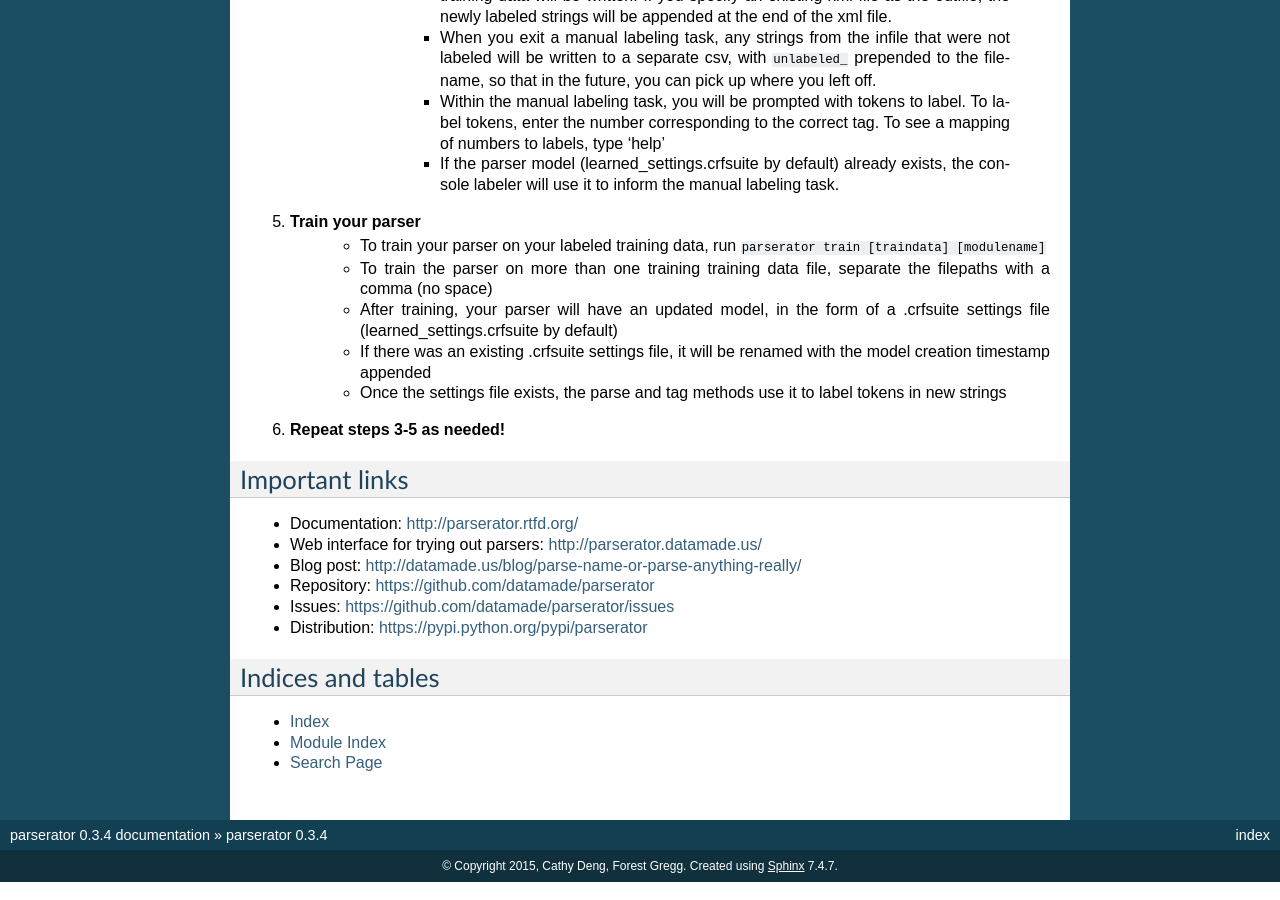
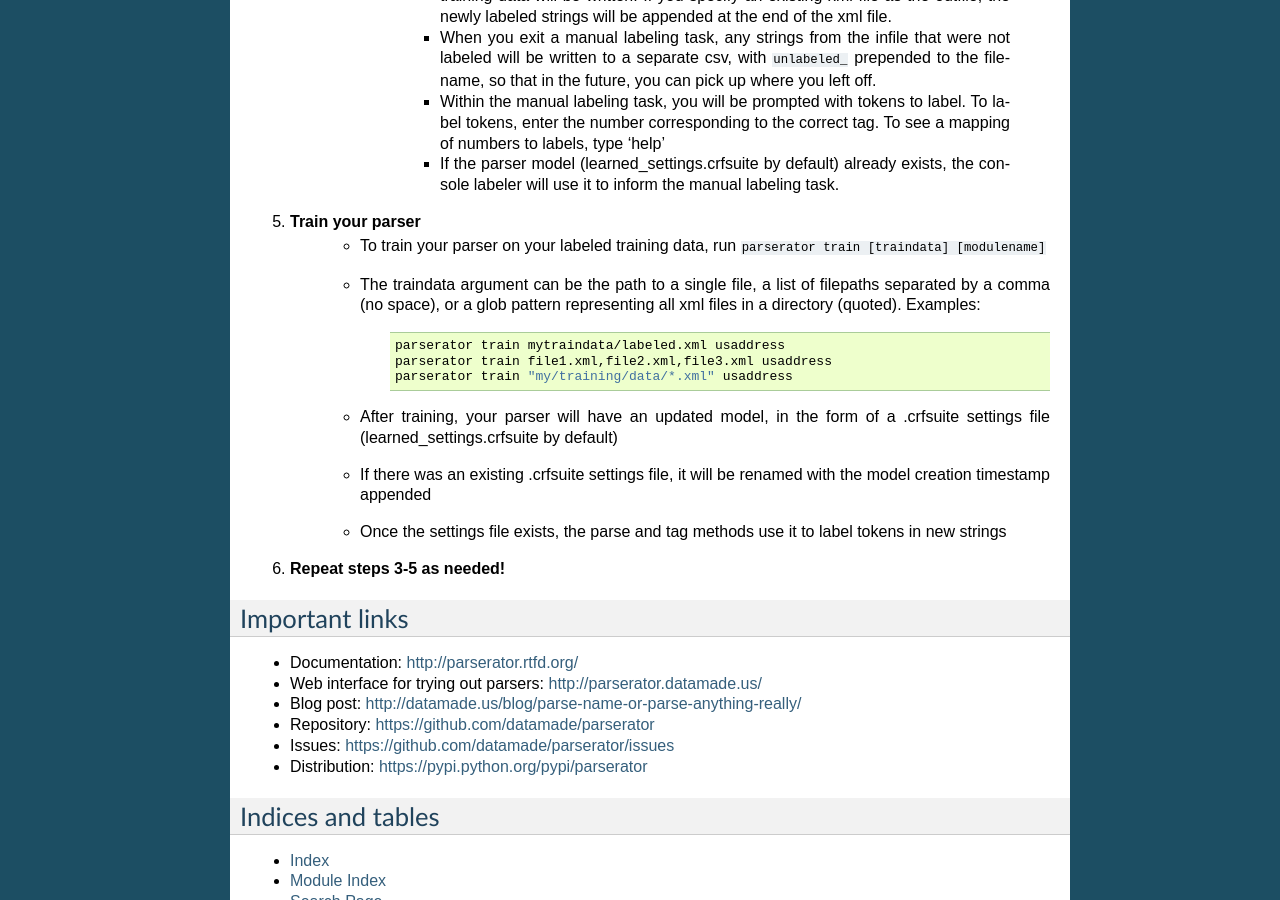
Before and after one commit to datamade/parserator, a Sphinx documentation site: the page built from docs/index.rst, in a window 1280 px wide and 900 px high, scrolled down 2632 px. Built offline with Sphinx 7.4.7, drawn with Linux system fonts in a browser that asks for light colours.

Commit message:
update readthedocs

```diff
--- a/docs/index.rst
+++ b/docs/index.rst
@@ -113,7 +113,13 @@ How to make a parser using parserator
 
 5. **Train your parser**
     * To train your parser on your labeled training data, run ``parserator train [traindata] [modulename]``
-    * To train the parser on more than one training training data file, separate the filepaths with a comma (no space)
+    * The traindata argument can be the path to a single file, a list of filepaths separated by a comma (no space), or a glob pattern representing all xml files in a directory (quoted). Examples:
+        .. code-block:: bash
+
+            parserator train mytraindata/labeled.xml usaddress
+            parserator train file1.xml,file2.xml,file3.xml usaddress
+            parserator train "my/training/data/*.xml" usaddress
+
     * After training, your parser will have an updated model, in the form of a .crfsuite settings file (learned_settings.crfsuite by default)
     * If there was an existing .crfsuite settings file, it will be renamed with the model creation timestamp appended
     * Once the settings file exists, the parse and tag methods use it to label tokens in new strings
```
